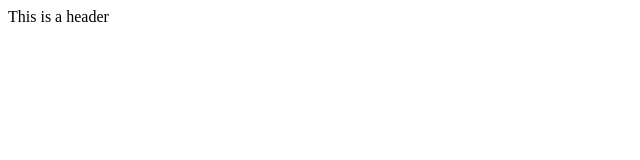
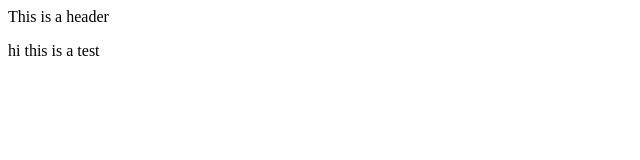
Before and after one commit to VeteranTefa/Trial, a plain HTML site: page index.html in a window 1280 px wide. Shown: the full height of the page, 0-640 px from the left. Drawn offline with Linux system fonts and the light colour scheme.

Commit message:
test one

```diff
--- a/index.html
+++ b/index.html
@@ -4,6 +4,7 @@
 </head>
 <body>
     <header>This is a header</header>
+    <p> hi this is  a test </p>
 </body>
 
 </html>
```
